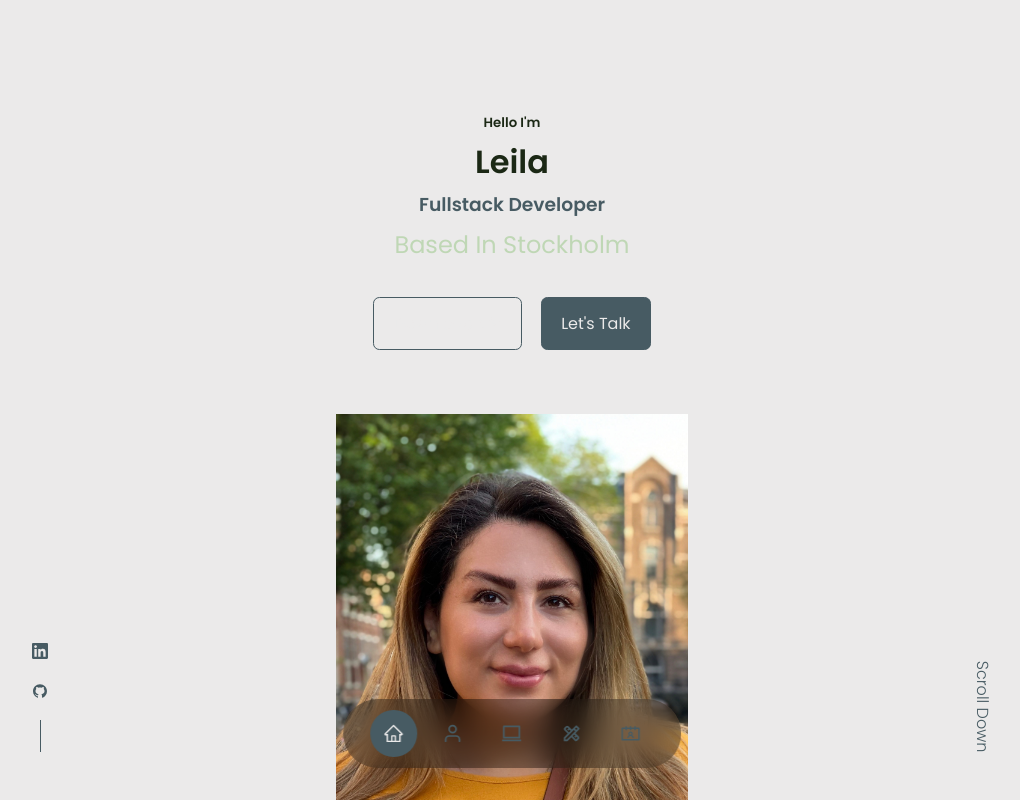
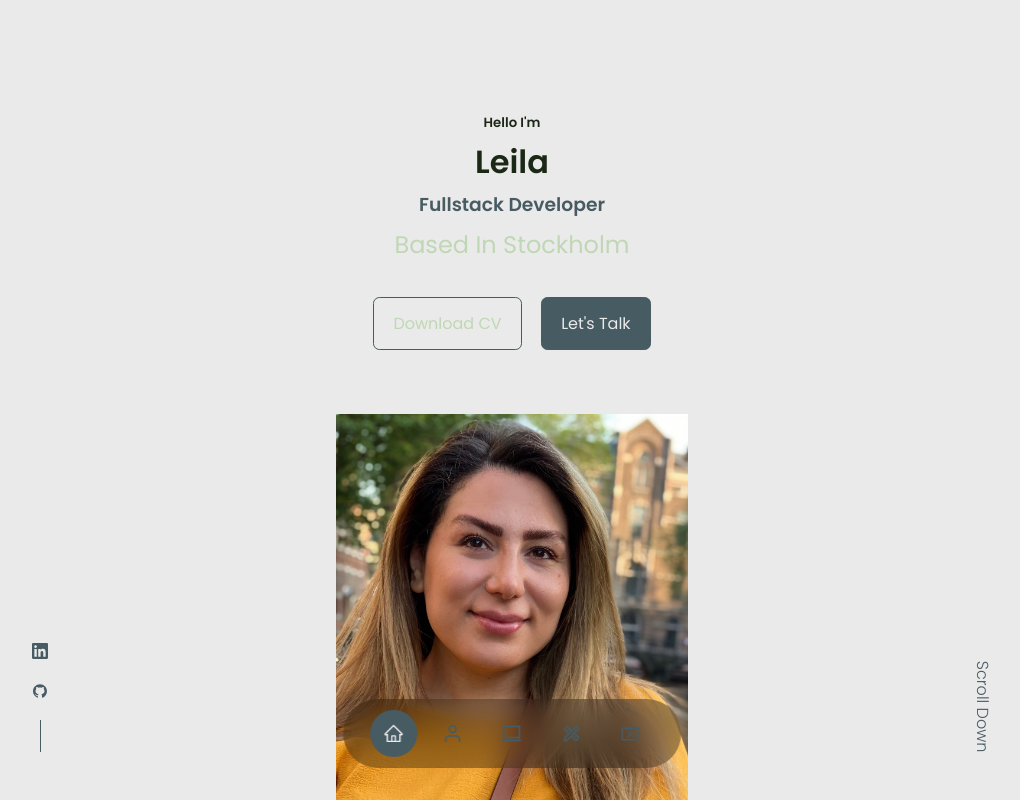
Before and after one commit to leilamahmoudi/portfolio-react-typescript-, a React (Create React App) app: page / in a window 1280 px wide. In both pictures the pointer is over the link "Download CV". Shown: the top 800 px of the page, without its empty margins (128-1148 px from the left). Built offline with nearby package versions, Linux system fonts and the light colour scheme; a web font is replaced by a local one.

Commit message:
updated some css and images

```diff
--- a/src/index.css
+++ b/src/index.css
@@ -86,7 +86,7 @@
 }
 .btn:hover {
   background: var(--color-white);
-  color: var(--color-bg);
+  color: var(--color-bg-variant);
   background-color: transparent;
 }
 
```
Also changed, not shown: src/assets/images/me.jpg.
